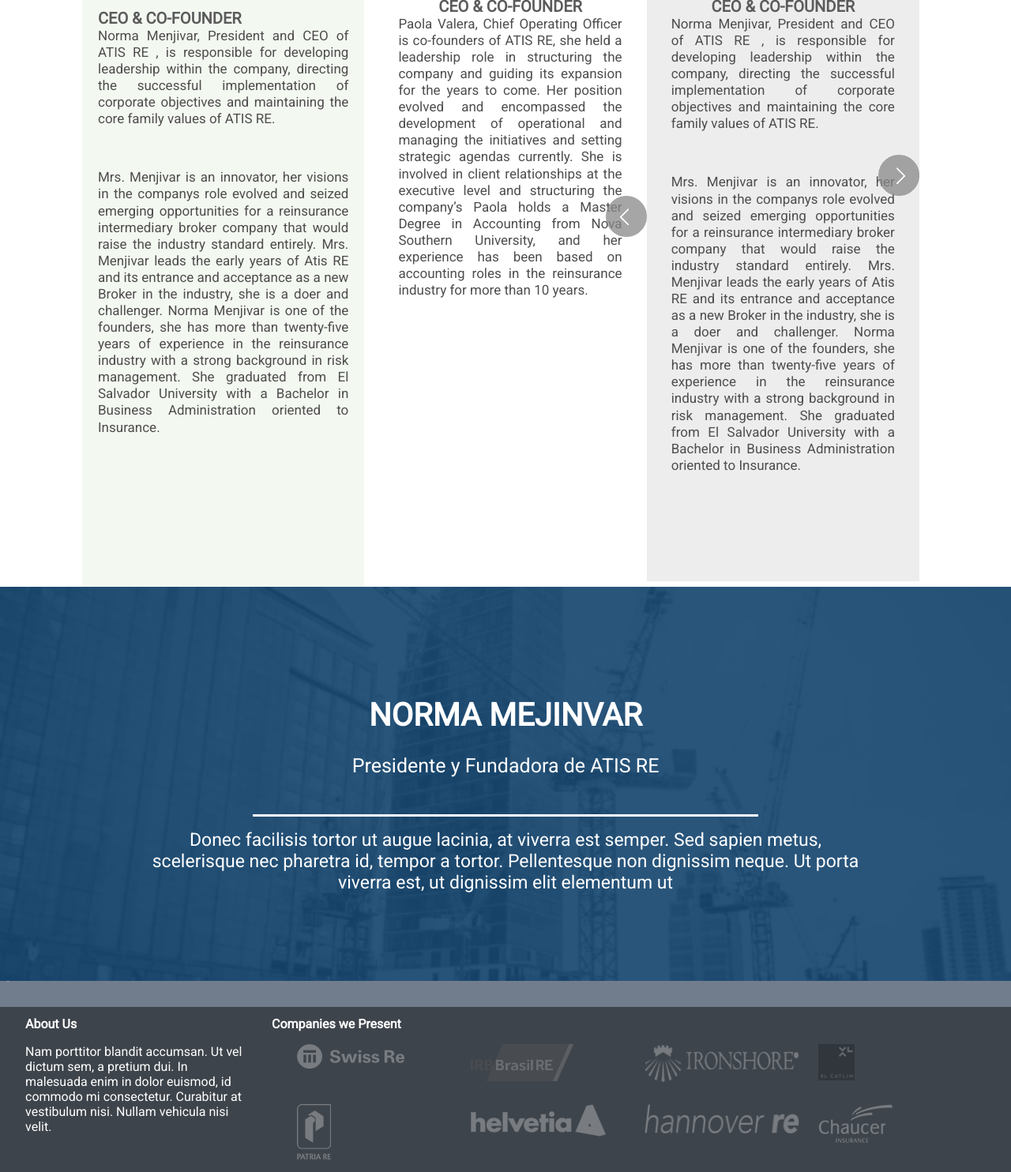
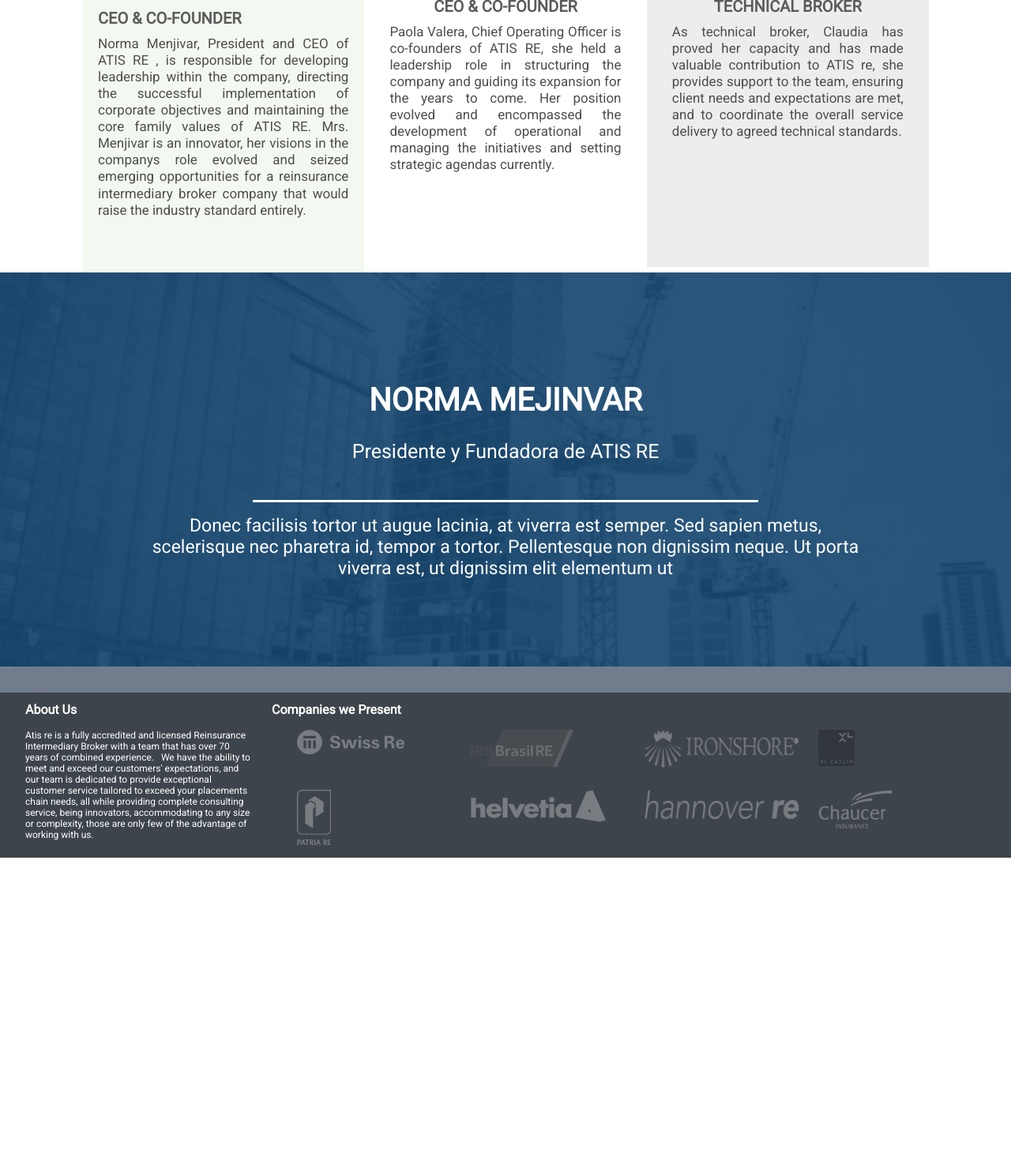
Before and after one commit to Mayerson18/atis, a plain HTML site: page index2.html in a window 1280 px wide. Shown: the part 749-2233 px from the top of the page at 79% size. After the commit the page ends 1835 px from the top, so only its background shows below. Drawn offline with nearby package versions, Linux system fonts and the light colour scheme.

Commit message:
Actualiazcion
new

```diff
--- a/index2.html
+++ b/index2.html
@@ -28,38 +28,32 @@
   <div class="fondo-v2">
     <div class="in-fondo">
       <h2>Our Team</h2>
-      <p>Nam porttitor blandit accumsan, Ut vel dictum sem, a pretium dui. In malesuada enim</p>
+      <!--p Nam porttitor blandit accumsan, Ut vel dictum sem, a pretium dui. In malesuada enim-->
+
     </div>
   </div><br>
   <div class="layout2">
     <div class="columns columns-v2">
-      <div class="column is-4 avat1 center"><img src="img/avatar1.png" class="img-avatar">
+      <div class="column is-4 avat1 center pad3"><img src="img/avatar1.png" class="img-avatar">
         <h1 class="avatar-title ours-title">Norma Mejinvar</h1>
         <h3 class="avatar-cargo">CEO & CO-FOUNDER</h3>
-        <p class="main-content mb-50 justify">Norma Menjivar, President and CEO of ATIS RE , is responsible for developing leadership within the company, directing the successful implementation of corporate objectives and maintaining the core family values of ATIS RE.</p>
-        <p class="main-content mb-50 justify">Mrs. Menjivar is an innovator, her visions in the companys role evolved and seized emerging opportunities for a reinsurance intermediary broker company that would raise the industry standard entirely. Mrs. Menjivar leads the early years of Atis RE and its entrance and acceptance as a new Broker in the industry, she is a doer and challenger. Norma Menjivar is one of the founders, she has more than twenty-five years of experience in the reinsurance industry with a strong background in risk management. She graduated from El Salvador University with a Bachelor in Business Administration oriented to Insurance.</p>
+        <p class="main-content mb-50 justify">Norma Menjivar, President and CEO of ATIS RE , is responsible for developing leadership within the company, directing the successful implementation of corporate objectives and maintaining the core family values of ATIS RE. Mrs. Menjivar is an innovator, her visions in the companys role evolved and seized emerging opportunities for a reinsurance intermediary broker company that would raise the industry standard entirely.</p>
+        <!--p.main-content.mb-50.justify #{p3}-->
+
       </div>
-      <div class="column is-8">
+      <div class="column is-8 pad0">
         <div id="owl-demo" class="owl-carousel">
           <div class="item it">
             <div class="img-center"><img src="img/avatar2.png" class="img-avatar"/></div>
             <h1 class="avatar-title ours-title">Paola Valera</h1>
             <h3 class="avatar-cargo">CEO &amp; CO-FOUNDER</h3>
-            <p class="main-content mb-50 justify">Paola Valera, Chief Operating Officer is co-founders of ATIS RE, she held a leadership role in structuring the company and guiding its expansion for the years to come. Her position evolved and encompassed the development of operational and managing the initiatives and setting strategic agendas currently. She is involved in client relationships at the executive level and structuring the company’s Paola holds a Master Degree in Accounting from Nova Southern University, and her experience has been based on accounting roles in the reinsurance industry for more than 10 years.</p>
+            <p class="main-content mb-50 justify">Paola Valera, Chief Operating Officer is co-founders of ATIS RE, she held a leadership role in structuring the company and guiding its expansion for the years to come. Her position evolved and encompassed the development of operational and managing the initiatives and setting strategic agendas currently.</p>
           </div>
           <div class="item it inter">
             <div class="img-center"><img src="img/avatar3.png" class="img-avatar"/></div>
             <h1 class="avatar-title ours-title">Claudia Ruiz</h1>
-            <h3 class="avatar-cargo">CEO &amp; CO-FOUNDER</h3>
-            <p class="main-content mb-50 justify">Norma Menjivar, President and CEO of ATIS RE , is responsible for developing leadership within the company, directing the successful implementation of corporate objectives and maintaining the core family values of ATIS RE.</p>
-            <p class="main-content mb-50 justify">Mrs. Menjivar is an innovator, her visions in the companys role evolved and seized emerging opportunities for a reinsurance intermediary broker company that would raise the industry standard entirely. Mrs. Menjivar leads the early years of Atis RE and its entrance and acceptance as a new Broker in the industry, she is a doer and challenger. Norma Menjivar is one of the founders, she has more than twenty-five years of experience in the reinsurance industry with a strong background in risk management. She graduated from El Salvador University with a Bachelor in Business Administration oriented to Insurance.</p>
-          </div>
-          <div class="item it">
-            <div class="img-center"><img src="img/avatar2.png" class="img-avatar"/></div>
-            <h1 class="avatar-title ours-title">Claudia Ruiz</h1>
-            <h3 class="avatar-cargo">CEO &amp; CO-FOUNDER</h3>
-            <p class="main-content mb-50 justify">Norma Menjivar, President and CEO of ATIS RE , is responsible for developing leadership within the company, directing the successful implementation of corporate objectives and maintaining the core family values of ATIS RE.</p>
-            <p class="main-content mb-50 justify">Mrs. Menjivar is an innovator, her visions in the companys role evolved and seized emerging opportunities for a reinsurance intermediary broker company that would raise the industry standard entirely. Mrs. Menjivar leads the early years of Atis RE and its entrance and acceptance as a new Broker in the industry, she is a doer and challenger. Norma Menjivar is one of the founders, she has more than twenty-five years of experience in the reinsurance industry with a strong background in risk management. She graduated from El Salvador University with a Bachelor in Business Administration oriented to Insurance.</p>
+            <h3 class="avatar-cargo">TECHNICAL BROKER</h3>
+            <p class="main-content mb-50 justify">As technical broker, Claudia has proved her capacity and has made valuable contribution to ATIS re, she provides support to the team, ensuring client needs and expectations are met, and to coordinate the overall service delivery to agreed technical standards.</p>
           </div>
         </div>
       </div>
@@ -82,7 +76,7 @@
     <div class="columns w-full">
       <div class="column is-3">
         <h5 class="foot-title">About Us</h5>
-        <p class="foot-content">Nam porttitor blandit accumsan. Ut vel dictum sem, a pretium dui. In malesuada enim in dolor euismod, id commodo mi consectetur. Curabitur at vestibulum nisi. Nullam vehicula nisi velit.</p>
+        <p class="foot-content">Atis re is a fully accredited and licensed Reinsurance Intermediary Broker with a team that has over 70 years of combined experience.   We have the ability to meet and exceed our customers' expectations, and our team is dedicated to provide exceptional customer service tailored to exceed your placements chain needs, all while providing complete consulting service, being innovators, accommodating to any size or complexity, those are only few of the advantage of working with us. </p>
       </div>
       <div class="column is-9">
         <h5 class="foot-title">Companies we Present  </h5>
--- a/sass/_vista2.scss
+++ b/sass/_vista2.scss
@@ -24,6 +24,7 @@
 
 .avatar-cargo{
   @include textos(em(20px),600!important,$cargo,initial);
+  margin-bottom: 10px;
 }
 
 .parallax{
--- a/sass/_vista3.scss
+++ b/sass/_vista3.scss
@@ -9,7 +9,7 @@
 
 .h1{
   margin-top: 40px;
-  margin-bottom: 10px;
+  margin-bottom: 20px;
   @include textos(em(40px),bold!important,$negro,initial);
 }
 
--- a/sass/index.scss
+++ b/sass/index.scss
@@ -214,3 +214,15 @@
   color: #4f4d4d;
   line-height: 1.24;
 }
+
+.pad0 {
+    padding-left: 0px;
+    padding-right: 0px;
+}
+
+.pad3 {
+    padding: 0px 3.22%;
+}
+.foot-content{
+  font-size: 12px;
+}
```
Also changed, not shown: index.html (+6 -6 lines), index3.html (+15 -9 lines), sass/index.min.css, 4 other files.
